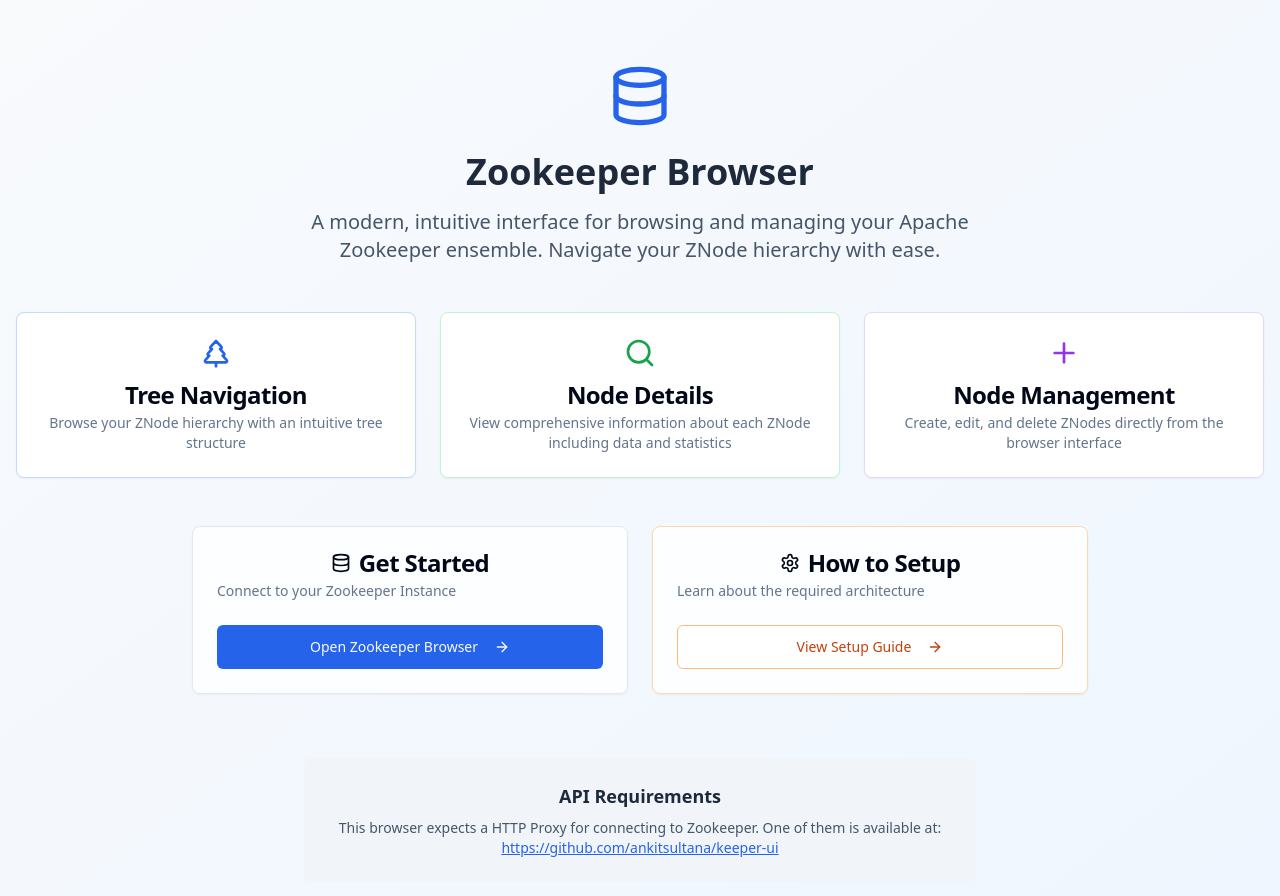
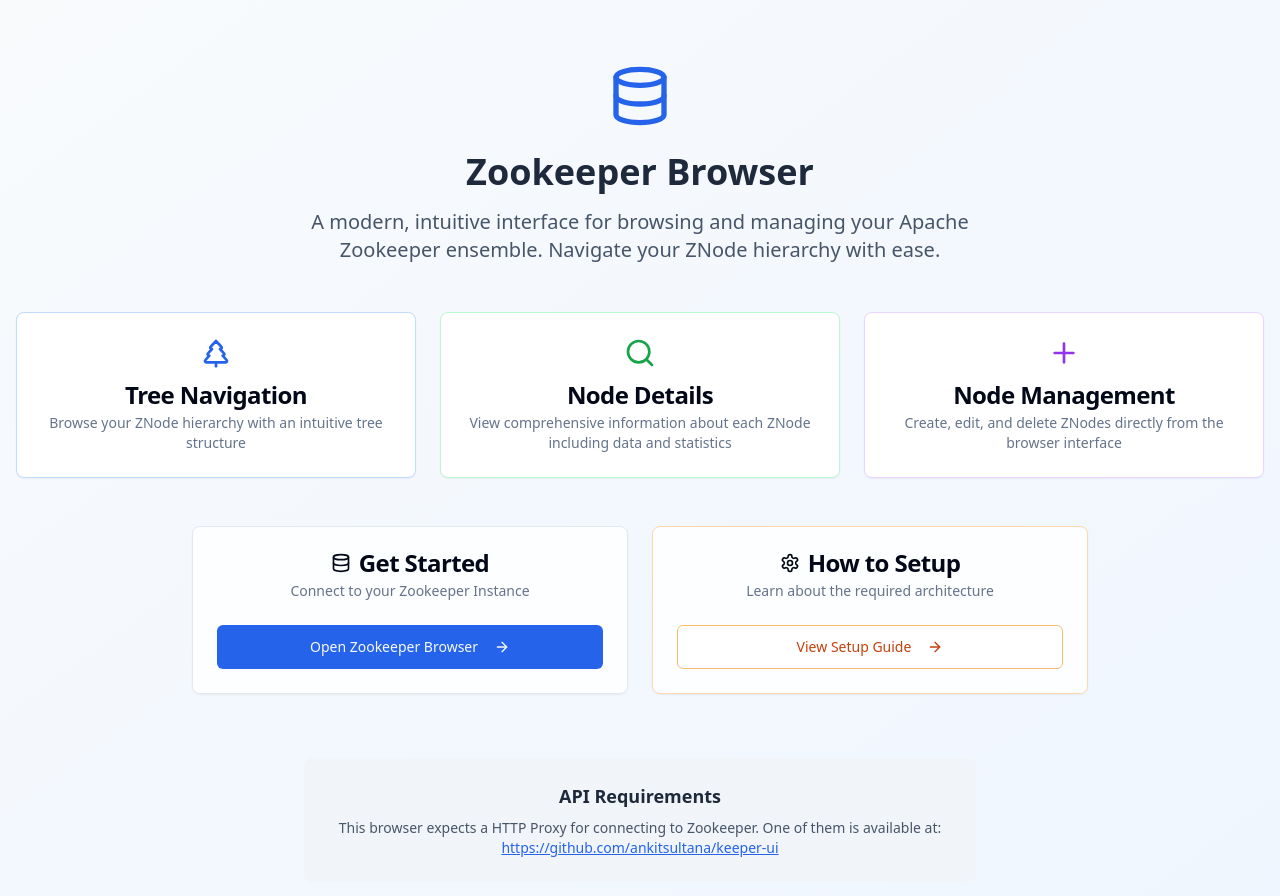
Before and after one commit to ankitsultana/zookeeper-explorer-ui-plus, a React (Vite) app: page / in a window 1280 px wide. Shown: the top 896 px of the page. Built offline with nearby package versions, Linux system fonts and the light colour scheme.

Commit message:
Fix center alignment
Center align the captions in the "Get Started" and "How to Setup" sections on the landing page.

```diff
--- a/src/pages/Index.tsx
+++ b/src/pages/Index.tsx
@@ -1,4 +1,3 @@
-
 import { Button } from "@/components/ui/button";
 import { Card, CardContent, CardDescription, CardHeader, CardTitle } from "@/components/ui/card";
 import { Database, ArrowRight, TreePine, Search, Plus, Settings } from "lucide-react";
@@ -66,7 +65,7 @@ const Index = () => {
                 <Database className="h-5 w-5" />
                 Get Started
               </CardTitle>
-              <CardDescription>
+              <CardDescription className="text-center">
                 Connect to your Zookeeper Instance
               </CardDescription>
             </CardHeader>
@@ -86,7 +85,7 @@ const Index = () => {
                 <Settings className="h-5 w-5" />
                 How to Setup
               </CardTitle>
-              <CardDescription>
+              <CardDescription className="text-center">
                 Learn about the required architecture
               </CardDescription>
             </CardHeader>
```
